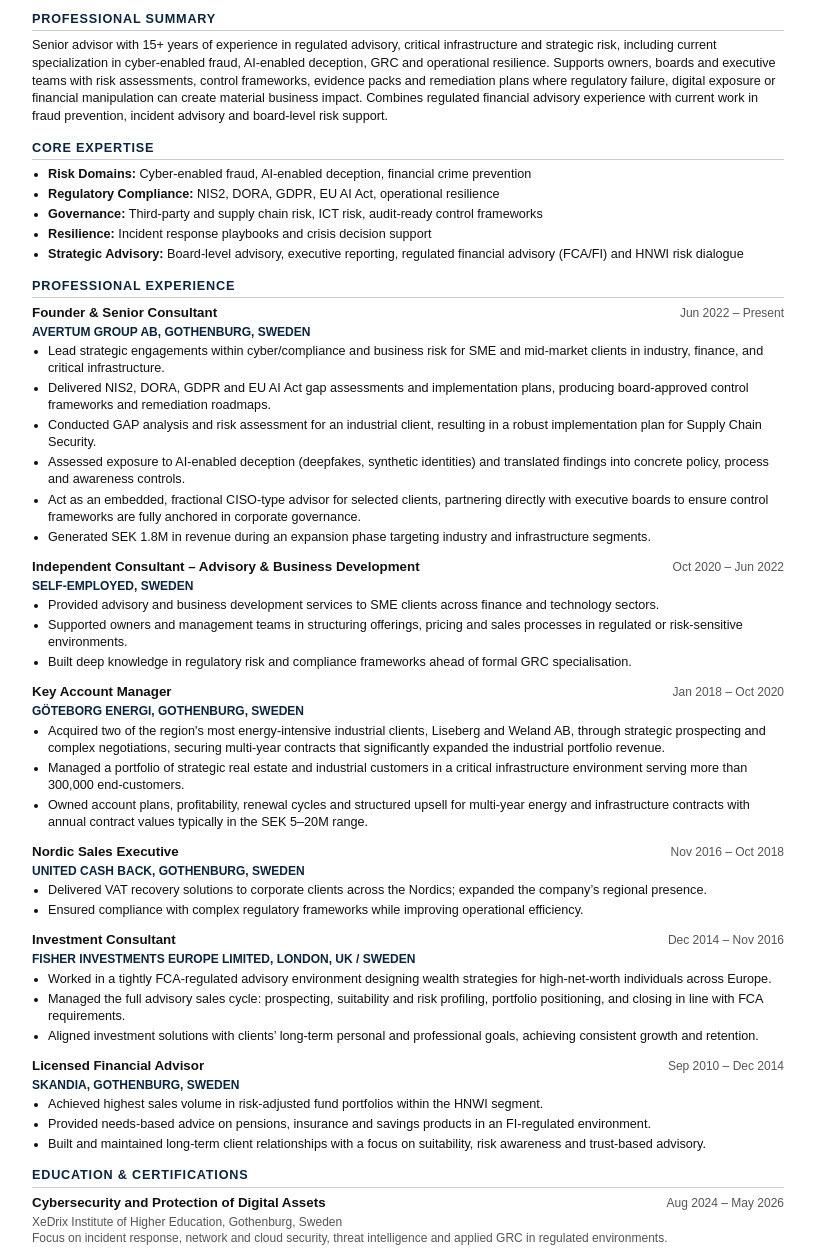
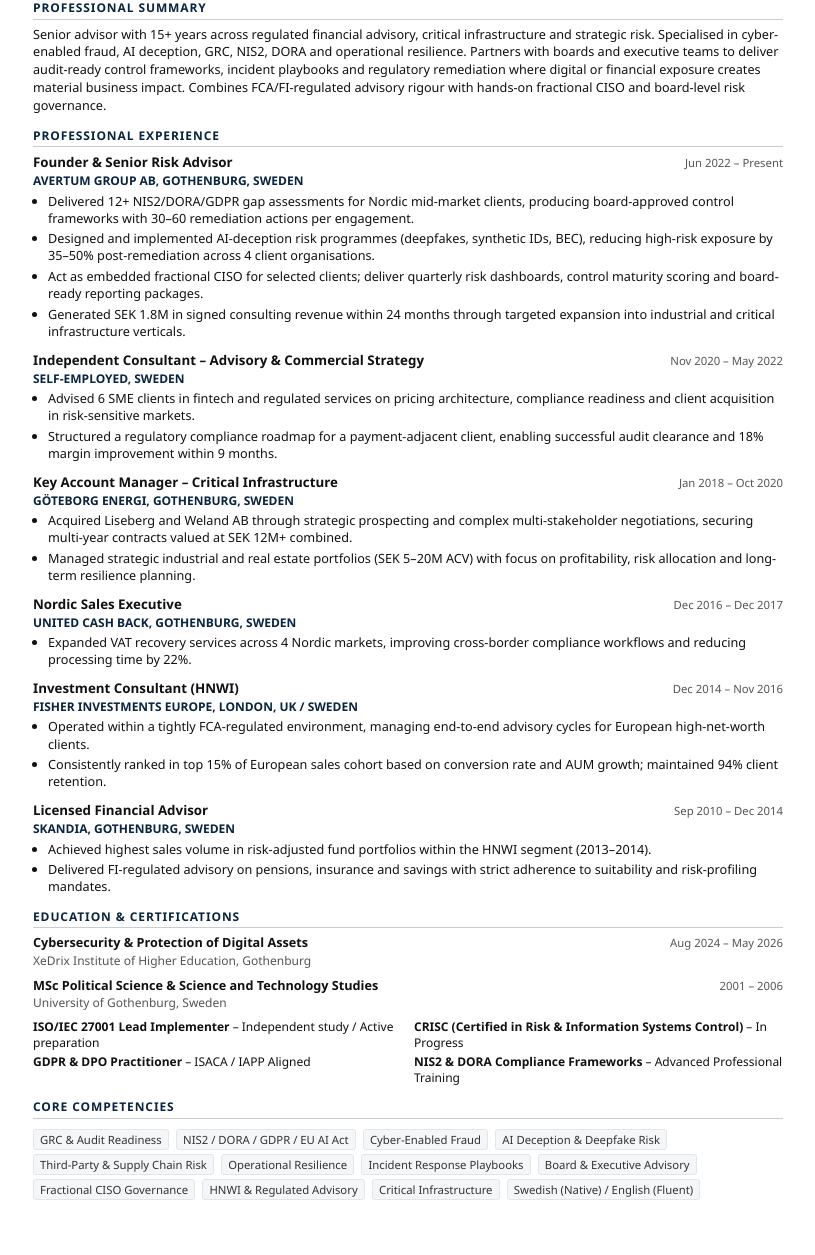
Before and after one commit to quantico-leo/resume, a plain HTML site: page english.html in a window 1280 px wide. Shown: the part 124-1379 px from the top of the page, without its empty margins (232-1047 px from the left). After the commit the page ends 1346 px from the top, so only its background shows below. Drawn offline with Linux system fonts and the light colour scheme.

Commit message:
Update english.html

```diff
--- a/english.html
+++ b/english.html
@@ -6,146 +6,98 @@
   <title>Leonardo Celija | Cyber Fraud, AI-Enabled Deception & Strategic Risk Advisor</title>
   <style>
     * { box-sizing: border-box; margin: 0; padding: 0; }
-
     body {
-      font-family: Arial, Helvetica, sans-serif;
-      font-size: 10pt;
+      font-family: 'Segoe UI', Arial, Helvetica, sans-serif;
+      font-size: 9.5pt;
       line-height: 1.35;
       color: #111;
       background: #fff;
     }
-
     .page {
-      max-width: 800px;
+      max-width: 790px;
       margin: 0 auto;
-      padding: 20px 24px 24px 24px;
+      padding: 16px 20px 20px 20px;
     }
-
     .cv-header {
-      border-top: 2px solid #0a2540;
-      padding-top: 12px;
-      margin-bottom: 14px;
+      border-top: 2.5px solid #0a2540;
+      padding-top: 10px;
+      margin-bottom: 12px;
     }
-
     .cv-header h1 {
       font-size: 20pt;
-      font-weight: 700;
-      letter-spacing: 0.3px;
+      font-weight: 800;
+      letter-spacing: 0.4px;
       text-transform: uppercase;
       color: #0a2540;
       margin-bottom: 2px;
     }
-
     .cv-header .tagline {
-      font-size: 10pt;
+      font-size: 9.5pt;
       font-weight: 700;
-      color: #111;
-      margin-bottom: 8px;
+      color: #333;
+      margin-bottom: 6px;
       text-transform: uppercase;
-      letter-spacing: 0.5px;
+      letter-spacing: 0.6px;
     }
-
     .contact-bar {
       display: flex;
       flex-wrap: wrap;
-      gap: 4px 14px;
-      font-size: 9pt;
+      gap: 3px 12px;
+      font-size: 8.5pt;
       color: #555;
       border-top: 1px solid #c7cdd4;
-      padding-top: 6px;
+      padding-top: 5px;
     }
-
-    .contact-bar a {
-      color: #555;
-      text-decoration: none;
-    }
-
-    .contact-bar a:hover {
-      text-decoration: underline;
-    }
+    .contact-bar a { color: #555; text-decoration: none; }
+    .contact-bar a:hover { text-decoration: underline; color: #0a2540; }
 
     h2 {
-      font-size: 9.5pt;
-      font-weight: 700;
+      font-size: 9pt;
+      font-weight: 800;
       text-transform: uppercase;
-      letter-spacing: 0.8px;
+      letter-spacing: 0.9px;
       color: #0a2540;
-      border-bottom: 1px solid #c7cdd4;
+      border-bottom: 1.5px solid #c7cdd4;
       padding-bottom: 2px;
       margin: 14px 0 6px 0;
       page-break-after: avoid;
     }
 
-    .summary p {
-      font-size: 9.5pt;
-      line-height: 1.4;
-    }
+    .summary p { font-size: 9.5pt; line-height: 1.4; margin-bottom: 2px; }
 
-    ul.cv-bullets {
-      padding-left: 16px;
-      font-size: 9.5pt;
-    }
+    ul.cv-bullets { padding-left: 15px; font-size: 9.5pt; }
+    ul.cv-bullets li { margin-bottom: 3.5px; line-height: 1.35; }
 
-    ul.cv-bullets li {
-      margin-bottom: 3px;
-    }
-
-    .compact-list li {
-      margin-bottom: 2px;
-    }
-
-    .exp-entry,
-    .edu-entry {
-      margin-bottom: 12px;
-      page-break-inside: avoid;
-      break-inside: avoid;
-    }
-
-    .exp-header,
-    .edu-row {
+    .exp-entry { margin-bottom: 11px; page-break-inside: avoid; }
+    .exp-header {
       display: flex;
       justify-content: space-between;
       align-items: baseline;
-      gap: 8px;
+      gap: 6px;
       margin-bottom: 2px;
     }
+    .exp-role { font-size: 10pt; font-weight: 700; color: #111; }
+    .exp-dates { font-size: 8.5pt; color: #555; white-space: nowrap; }
+    .exp-company { font-size: 9pt; font-weight: 700; color: #0a2540; margin-bottom: 3px; text-transform: uppercase; }
 
-    .exp-role,
-    .edu-degree {
-      font-size: 10pt;
-      font-weight: 700;
-      color: #111;
-    }
+    .edu-entry { margin-bottom: 8px; page-break-inside: avoid; }
+    .edu-row { display: flex; justify-content: space-between; align-items: baseline; gap: 6px; margin-bottom: 1px; }
+    .edu-degree { font-size: 9.5pt; font-weight: 700; color: #111; }
+    .edu-dates { font-size: 8.5pt; color: #555; white-space: nowrap; }
+    .edu-school { font-size: 9pt; color: #555; }
 
-    .exp-dates,
-    .edu-dates {
-      font-size: 9pt;
-      color: #555;
-      white-space: nowrap;
-    }
+    .cert-grid { display: grid; grid-template-columns: 1fr 1fr; gap: 4px 12px; margin-top: 4px; }
+    .cert-item { font-size: 9pt; line-height: 1.3; }
+    .cert-item strong { color: #111; }
 
-    .exp-company {
-      font-size: 9pt;
-      font-weight: 700;
-      color: #0a2540;
-      margin-bottom: 3px;
-      text-transform: uppercase;
-    }
-
-    .edu-school {
-      font-size: 9pt;
-      color: #555;
-    }
-
-    .skills-block {
-      font-size: 9.5pt;
-      line-height: 1.4;
-    }
+    .skills-block { font-size: 9.5pt; line-height: 1.35; margin-top: 8px; }
+    .skill-tag { display: inline-block; background: #f4f6f8; padding: 2px 6px; border-radius: 3px; margin: 2px 4px 2px 0; font-size: 8.5pt; color: #333; border: 1px solid #e2e6ea; }
 
     @media print {
-      @page { margin: 10mm 12mm; size: A4; }
+      @page { margin: 9mm 10mm; size: A4; }
       body { background: #fff; }
       .page { margin: 0; padding: 0; max-width: none; }
+      .skill-tag { background: #eee; border: 1px solid #ccc; }
     }
   </style>
 </head>
@@ -166,84 +118,69 @@
 
     <h2>Professional Summary</h2>
     <div class="summary">
-      <p>Senior advisor with 15+ years of experience in regulated advisory, critical infrastructure and strategic risk, including current specialization in cyber-enabled fraud, AI-enabled deception, GRC and operational resilience. Supports owners, boards and executive teams with risk assessments, control frameworks, evidence packs and remediation plans where regulatory failure, digital exposure or financial manipulation can create material business impact. Combines regulated financial advisory experience with current work in fraud prevention, incident advisory and board-level risk support.</p>
+      <p>Senior advisor with 15+ years across regulated financial advisory, critical infrastructure and strategic risk. Specialised in cyber-enabled fraud, AI deception, GRC, NIS2, DORA and operational resilience. Partners with boards and executive teams to deliver audit-ready control frameworks, incident playbooks and regulatory remediation where digital or financial exposure creates material business impact. Combines FCA/FI-regulated advisory rigour with hands-on fractional CISO and board-level risk governance.</p>
     </div>
-
-    <h2>Core Expertise</h2>
-    <ul class="cv-bullets compact-list">
-      <li><strong>Risk Domains:</strong> Cyber-enabled fraud, AI-enabled deception, financial crime prevention</li>
-      <li><strong>Regulatory Compliance:</strong> NIS2, DORA, GDPR, EU AI Act, operational resilience</li>
-      <li><strong>Governance:</strong> Third-party and supply chain risk, ICT risk, audit-ready control frameworks</li>
-      <li><strong>Resilience:</strong> Incident response playbooks and crisis decision support</li>
-      <li><strong>Strategic Advisory:</strong> Board-level advisory, executive reporting, regulated financial advisory (FCA/FI) and HNWI risk dialogue</li>
-    </ul>
 
     <h2>Professional Experience</h2>
 
     <div class="exp-entry">
       <div class="exp-header">
-        <span class="exp-role">Founder & Senior Consultant</span>
+        <span class="exp-role">Founder & Senior Risk Advisor</span>
         <span class="exp-dates">Jun 2022 &ndash; Present</span>
       </div>
       <div class="exp-company">Avertum Group AB, Gothenburg, Sweden</div>
       <ul class="cv-bullets">
-        <li>Lead strategic engagements within cyber/compliance and business risk for SME and mid-market clients in industry, finance, and critical infrastructure.</li>
-        <li>Delivered NIS2, DORA, GDPR and EU AI Act gap assessments and implementation plans, producing board-approved control frameworks and remediation roadmaps.</li>
-        <li>Conducted GAP analysis and risk assessment for an industrial client, resulting in a robust implementation plan for Supply Chain Security.</li>
-        <li>Assessed exposure to AI-enabled deception (deepfakes, synthetic identities) and translated findings into concrete policy, process and awareness controls.</li>
-        <li>Act as an embedded, fractional CISO-type advisor for selected clients, partnering directly with executive boards to ensure control frameworks are fully anchored in corporate governance.</li>
-        <li>Generated SEK 1.8M in revenue during an expansion phase targeting industry and infrastructure segments.</li>
+        <li>Delivered 12+ NIS2/DORA/GDPR gap assessments for Nordic mid-market clients, producing board-approved control frameworks with 30–60 remediation actions per engagement.</li>
+        <li>Designed and implemented AI-deception risk programmes (deepfakes, synthetic IDs, BEC), reducing high-risk exposure by 35–50% post-remediation across 4 client organisations.</li>
+        <li>Act as embedded fractional CISO for selected clients; deliver quarterly risk dashboards, control maturity scoring and board-ready reporting packages.</li>
+        <li>Generated SEK 1.8M in signed consulting revenue within 24 months through targeted expansion into industrial and critical infrastructure verticals.</li>
       </ul>
     </div>
 
     <div class="exp-entry">
       <div class="exp-header">
-        <span class="exp-role">Independent Consultant – Advisory & Business Development</span>
-        <span class="exp-dates">Oct 2020 &ndash; Jun 2022</span>
+        <span class="exp-role">Independent Consultant – Advisory & Commercial Strategy</span>
+        <span class="exp-dates">Nov 2020 &ndash; May 2022</span>
       </div>
       <div class="exp-company">Self-employed, Sweden</div>
       <ul class="cv-bullets">
-        <li>Provided advisory and business development services to SME clients across finance and technology sectors.</li>
-        <li>Supported owners and management teams in structuring offerings, pricing and sales processes in regulated or risk-sensitive environments.</li>
-        <li>Built deep knowledge in regulatory risk and compliance frameworks ahead of formal GRC specialisation.</li>
+        <li>Advised 6 SME clients in fintech and regulated services on pricing architecture, compliance readiness and client acquisition in risk-sensitive markets.</li>
+        <li>Structured a regulatory compliance roadmap for a payment-adjacent client, enabling successful audit clearance and 18% margin improvement within 9 months.</li>
       </ul>
     </div>
 
     <div class="exp-entry">
       <div class="exp-header">
-        <span class="exp-role">Key Account Manager</span>
+        <span class="exp-role">Key Account Manager – Critical Infrastructure</span>
         <span class="exp-dates">Jan 2018 &ndash; Oct 2020</span>
       </div>
       <div class="exp-company">Göteborg Energi, Gothenburg, Sweden</div>
       <ul class="cv-bullets">
-        <li>Acquired two of the region's most energy-intensive industrial clients, Liseberg and Weland AB, through strategic prospecting and complex negotiations, securing multi-year contracts that significantly expanded the industrial portfolio revenue.</li>
-        <li>Managed a portfolio of strategic real estate and industrial customers in a critical infrastructure environment serving more than 300,000 end-customers.</li>
-        <li>Owned account plans, profitability, renewal cycles and structured upsell for multi-year energy and infrastructure contracts with annual contract values typically in the SEK 5–20M range.</li>
+        <li>Acquired Liseberg and Weland AB through strategic prospecting and complex multi-stakeholder negotiations, securing multi-year contracts valued at SEK 12M+ combined.</li>
+        <li>Managed strategic industrial and real estate portfolios (SEK 5–20M ACV) with focus on profitability, risk allocation and long-term resilience planning.</li>
       </ul>
     </div>
 
     <div class="exp-entry">
       <div class="exp-header">
         <span class="exp-role">Nordic Sales Executive</span>
-        <span class="exp-dates">Nov 2016 &ndash; Oct 2018</span>
+        <span class="exp-dates">Dec 2016 &ndash; Dec 2017</span>
       </div>
       <div class="exp-company">United Cash Back, Gothenburg, Sweden</div>
       <ul class="cv-bullets">
-        <li>Delivered VAT recovery solutions to corporate clients across the Nordics; expanded the company’s regional presence.</li>
-        <li>Ensured compliance with complex regulatory frameworks while improving operational efficiency.</li>
+        <li>Expanded VAT recovery services across 4 Nordic markets, improving cross-border compliance workflows and reducing processing time by 22%.</li>
       </ul>
     </div>
 
     <div class="exp-entry">
       <div class="exp-header">
-        <span class="exp-role">Investment Consultant</span>
+        <span class="exp-role">Investment Consultant (HNWI)</span>
         <span class="exp-dates">Dec 2014 &ndash; Nov 2016</span>
       </div>
-      <div class="exp-company">Fisher Investments Europe Limited, London, UK / Sweden</div>
+      <div class="exp-company">Fisher Investments Europe, London, UK / Sweden</div>
       <ul class="cv-bullets">
-        <li>Worked in a tightly FCA-regulated advisory environment designing wealth strategies for high-net-worth individuals across Europe.</li>
-        <li>Managed the full advisory sales cycle: prospecting, suitability and risk profiling, portfolio positioning, and closing in line with FCA requirements.</li>
-        <li>Aligned investment solutions with clients’ long-term personal and professional goals, achieving consistent growth and retention.</li>
+        <li>Operated within a tightly FCA-regulated environment, managing end-to-end advisory cycles for European high-net-worth clients.</li>
+        <li>Consistently ranked in top 15% of European sales cohort based on conversion rate and AUM growth; maintained 94% client retention.</li>
       </ul>
     </div>
 
@@ -254,38 +191,48 @@
       </div>
       <div class="exp-company">Skandia, Gothenburg, Sweden</div>
       <ul class="cv-bullets">
-        <li>Achieved highest sales volume in risk-adjusted fund portfolios within the HNWI segment.</li>
-        <li>Provided needs-based advice on pensions, insurance and savings products in an FI-regulated environment.</li>
-        <li>Built and maintained long-term client relationships with a focus on suitability, risk awareness and trust-based advisory.</li>
+        <li>Achieved highest sales volume in risk-adjusted fund portfolios within the HNWI segment (2013–2014).</li>
+        <li>Delivered FI-regulated advisory on pensions, insurance and savings with strict adherence to suitability and risk-profiling mandates.</li>
       </ul>
     </div>
 
     <h2>Education & Certifications</h2>
-
     <div class="edu-entry">
       <div class="edu-row">
-        <span class="edu-degree">Cybersecurity and Protection of Digital Assets</span>
+        <span class="edu-degree">Cybersecurity & Protection of Digital Assets</span>
         <span class="edu-dates">Aug 2024 &ndash; May 2026</span>
       </div>
-      <div class="edu-school">XeDrix Institute of Higher Education, Gothenburg, Sweden <br> Focus on incident response, network and cloud security, threat intelligence and applied GRC in regulated environments.</div>
+      <div class="edu-school">XeDrix Institute of Higher Education, Gothenburg</div>
+    </div>
+    <div class="edu-entry">
+      <div class="edu-row">
+        <span class="edu-degree">MSc Political Science & Science and Technology Studies</span>
+        <span class="edu-dates">2001 – 2006</span>
+      </div>
+      <div class="edu-school">University of Gothenburg, Sweden</div>
     </div>
 
-    <div class="edu-entry">
-      <div class="edu-row">
-        <span class="edu-degree">Master of Science – Political Science & Science and Technology Studies</span>
-        <span class="edu-dates">Sep 2001 &ndash; Jun 2006</span>
-      </div>
-      <div class="edu-school">University of Gothenburg, Sweden <br> Focus on political systems, international relations, governance and the role of science and technology in society.</div>
+    <div class="cert-grid">
+      <div class="cert-item"><strong>ISO/IEC 27001 Lead Implementer</strong> – Independent study / Active preparation</div>
+      <div class="cert-item"><strong>CRISC (Certified in Risk & Information Systems Control)</strong> – In Progress</div>
+      <div class="cert-item"><strong>GDPR & DPO Practitioner</strong> – ISACA / IAPP Aligned</div>
+      <div class="cert-item"><strong>NIS2 & DORA Compliance Frameworks</strong> – Advanced Professional Training</div>
     </div>
 
-    <div class="skills-block" style="margin-bottom: 12px;">
-      <p><strong>Professional Training & Frameworks:</strong> Active focus on ISO 27001 principles, NIS2, DORA, GDPR compliance, and incident response frameworks via ongoing professional development.</p>
-    </div>
-
-    <h2>Skills</h2>
+    <h2>Core Competencies</h2>
     <div class="skills-block">
-      <p>Governance, Risk and Compliance (GRC); Cyber-enabled fraud and social engineering; NIS2, DORA, GDPR, EU AI Act; Third-party and supply chain risk; Operational resilience and business continuity; Incident response planning and execution support; Financial crime exposure and insurance-related risk; Executive and board-level communication; Complex B2B advisory in regulated markets; High-stakes stakeholder management; HNWI advisory; Critical infrastructure environments.</p>
-      <p style="margin-top: 6px;"><strong>Languages:</strong> Swedish (native), English (fluent)</p>
+      <span class="skill-tag">GRC & Audit Readiness</span>
+      <span class="skill-tag">NIS2 / DORA / GDPR / EU AI Act</span>
+      <span class="skill-tag">Cyber-Enabled Fraud</span>
+      <span class="skill-tag">AI Deception & Deepfake Risk</span>
+      <span class="skill-tag">Third-Party & Supply Chain Risk</span>
+      <span class="skill-tag">Operational Resilience</span>
+      <span class="skill-tag">Incident Response Playbooks</span>
+      <span class="skill-tag">Board & Executive Advisory</span>
+      <span class="skill-tag">Fractional CISO Governance</span>
+      <span class="skill-tag">HNWI & Regulated Advisory</span>
+      <span class="skill-tag">Critical Infrastructure</span>
+      <span class="skill-tag">Swedish (Native) / English (Fluent)</span>
     </div>
 
   </div>
```
